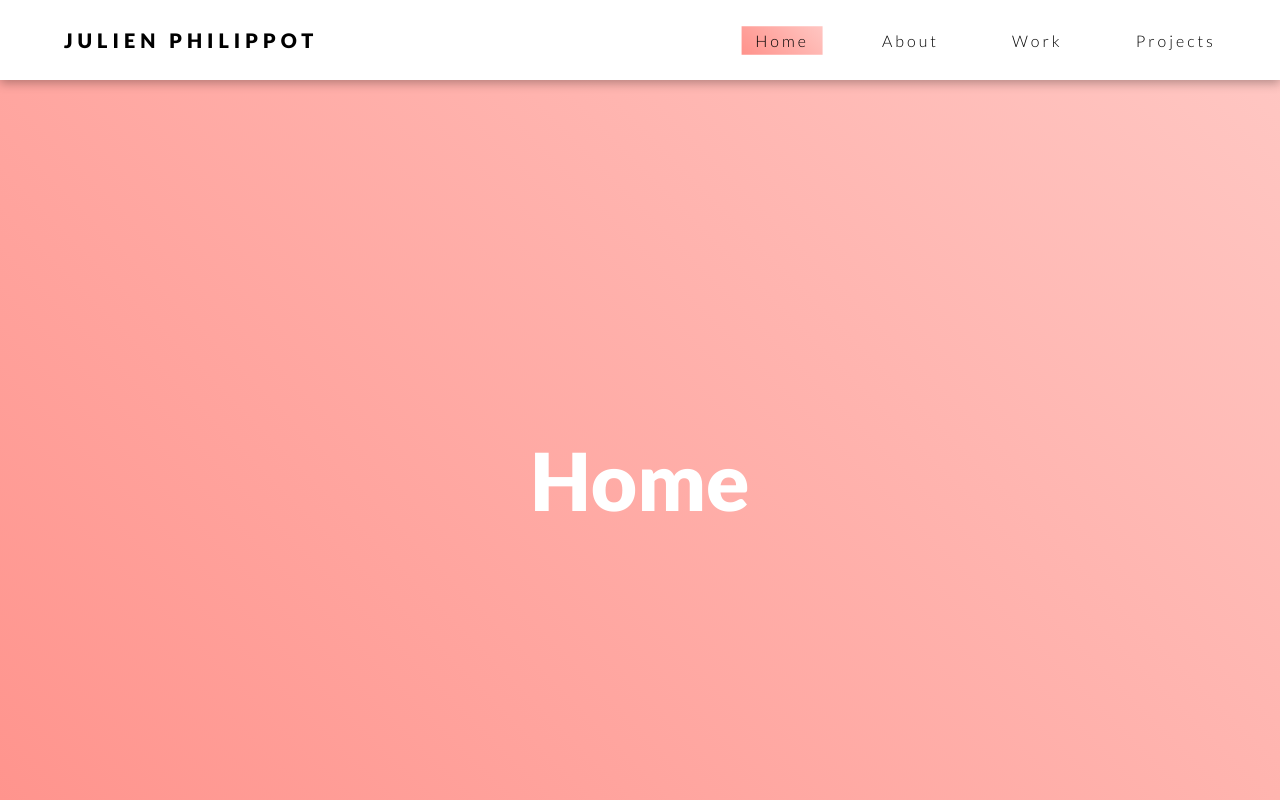
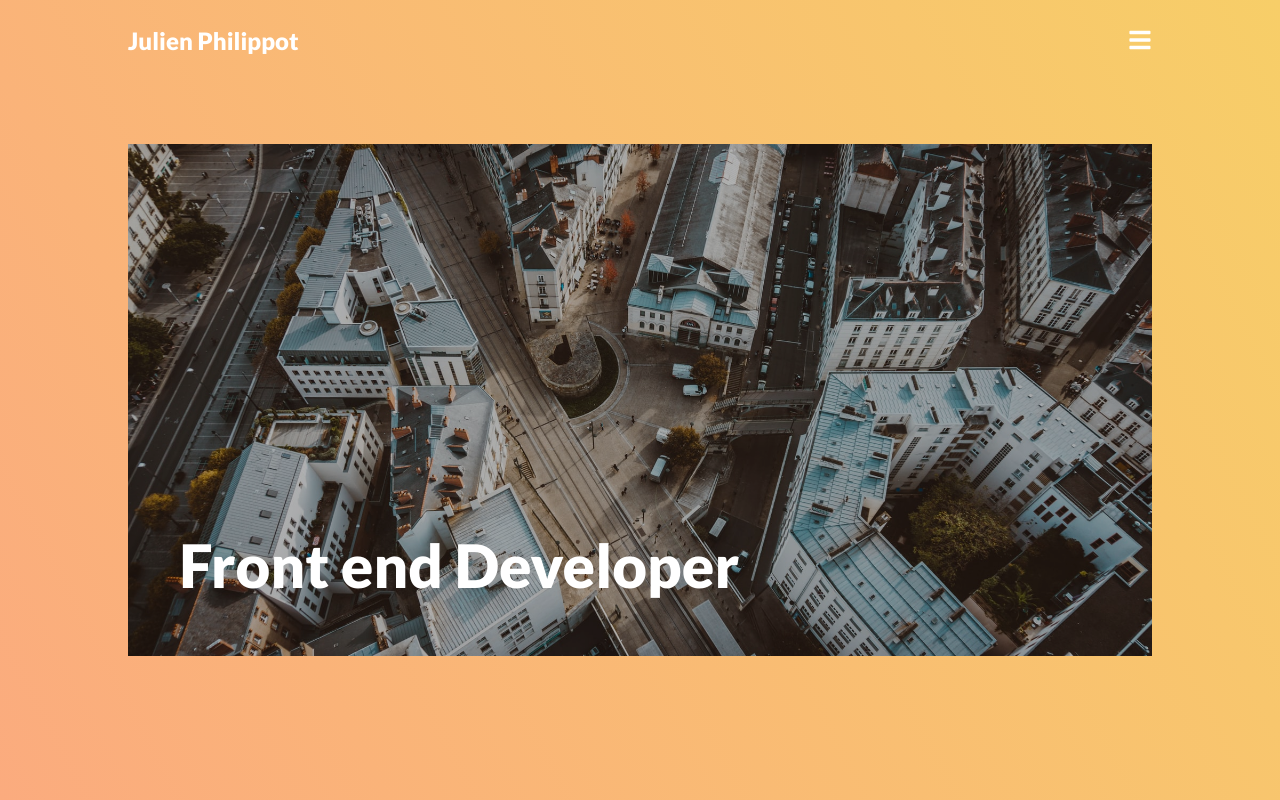
Before and after one commit to JulienPhlpt/Landing-animation, a plain HTML site: page index.html in a window 1280 px wide. Shown: the top 800 px of the page. Drawn offline with nearby package versions, Linux system fonts and the light colour scheme.

Commit message:
Add files via upload

```diff
--- a/app.js
+++ b/app.js
@@ -1,71 +1,25 @@
-// Responsive navbar
-const navSlide = () => {
-  const burger = document.querySelector(".burger");
-  const nav = document.querySelector(".nav-links");
-  const navLinks = document.querySelectorAll(".nav-links li");
+const hero = document.querySelector(".hero");
+const slider = document.querySelector(".slider");
+const logo = document.querySelector("#logo");
+const burger = document.querySelector(".burger");
+const headline = document.querySelector(".headline");
 
-  burger.addEventListener("click", () => {
-    // toggle navigation bar
-    nav.classList.toggle("nav-acvtive");
+const tl = new TimelineMax();
 
-    // Links animation
-    navLinks.forEach((link, index) => {
-      if (link.style.animation) {
-        link.style.animation = "";
-      } else {
-        link.style.animation = `navLinkFade 0.5s ease forwards ${
-          index / 7 + 0.3
-        }s`;
-      }
-    });
-    // Burger animation
-    burger.classList.toggle("toggle");
-  });
-};
-
-// Section highlight
-const gradient = () => {
-  const sections = document.querySelectorAll("section");
-  const bubble = document.querySelector(".bubble");
-  const gradients = [
-    "linear-gradient(45deg, #FF928B, #FFC6C2)",
-    "linear-gradient(45deg, #FEC3A6, #FFE4D7)",
-    "linear-gradient(45deg, #AED1E6, #D0E4F1)",
-    "linear-gradient(45deg, #B7CE63, #C5D883)",
-  ];
-
-  const options = {
-    threshold: 0.7,
-  };
-
-  let observer = new IntersectionObserver(navCheck, options);
-
-  function navCheck(entries) {
-    entries.forEach((entry) => {
-      const className = entry.target.className;
-      const activeAnchor = document.querySelector(`[data-page=${className}]`);
-      const gradientIndex = entry.target.getAttribute("data-index");
-      const coords = activeAnchor.getBoundingClientRect();
-      const directions = {
-        height: coords.height,
-        width: coords.width,
-        top: coords.top,
-        left: coords.left,
-      };
-      if (entry.isIntersecting) {
-        bubble.style.setProperty("left", `${directions.left}px`);
-        bubble.style.setProperty("top", `${directions.top}px`);
-        bubble.style.setProperty("width", `${directions.width}px`);
-        bubble.style.setProperty("height", `${directions.height}px`);
-        bubble.style.background = gradients[gradientIndex];
-      }
-    });
-  }
-
-  sections.forEach((section) => {
-    observer.observe(section);
-  });
-};
-
-navSlide();
-gradient();
+tl.fromTo(hero, 1, { height: "0%" }, { height: "80%", ease: Power2.easeInOut })
+  .fromTo(
+    hero,
+    1.2,
+    { width: "100%" },
+    { width: "80%", ease: Power2.easeInOut }
+  )
+  .fromTo(
+    slider,
+    1.2,
+    { x: "-100%" },
+    { x: "0%", ease: Power2.easeInOut },
+    "-=1.2"
+  )
+  .fromTo(logo, 0.5, { opacity: 0, x: 30 }, { opacity: 1, x: 0 }, "-=0.5")
+  .fromTo(burger, 0.5, { opacity: 0, x: 30 }, { opacity: 1, x: 0 }, "-=0.5")
+  .fromTo(headline, 0.5, { opacity: 0, x: 30 }, { opacity: 1, x: 0 }, "-=0.5");
--- a/index.html
+++ b/index.html
@@ -14,45 +14,20 @@
   <body>
     <header>
       <nav>
-        <div class="logo">
-          <h4>Julien Philippot</h4>
+        <h3 id="logo">Julien Philippot</h3>
+        <img src="images/burger.svg" alt="menu" class="burger" />
+      </nav>
+      <section>
+        <div class="hero">
+          <img src="images/nantes.jpg" alt="nantes" />
+          <h1 class="headline">Front end Developer</h1>
         </div>
-        <ul class="nav-links">
-          <li>
-            <a data-page="home" href="">Home</a>
-          </li>
-          <li>
-            <a data-page="about" href="">About</a>
-          </li>
-          <li>
-            <a data-page="work" href="">Work</a>
-          </li>
-          <li>
-            <a data-page="projects" href="">Projects</a>
-          </li>
-          <li class="bubble"></li>
-        </ul>
-        <div class="burger">
-          <div class="line1"></div>
-          <div class="line2"></div>
-          <div class="line3"></div>
-        </div>
-      </nav>
+      </section>
     </header>
-    <main>
-      <section data-index="0" class="home">
-        <h2>Home</h2>
-      </section>
-      <section data-index="1" class="about">
-        <h2>About</h2>
-      </section>
-      <section data-index="2" class="work">
-        <h2>Work</h2>
-      </section>
-      <section data-index="3" class="projects">
-        <h2>Projects</h2>
-      </section>
-    </main>
+
+    <div class="slider"></div>
+
+    <script src="https://cdnjs.cloudflare.com/ajax/libs/gsap/3.5.1/gsap.min.js"></script>
     <script src="app.js"></script>
   </body>
 </html>
--- a/style.css
+++ b/style.css
@@ -2,159 +2,72 @@
   margin: 0;
   padding: 0;
   box-sizing: border-box;
-}
-body {
-  width: 100vw;
-  font-family: "Lato", sans-serif;
+  font-family: "lato", sans-serif;
 }
 
-/*NAVBAR*/
-header {
-  background-color: white;
-  box-shadow: 0 3px 10px rgba(0, 0, 0, 0.3);
-  position: sticky;
+.slider {
+  position: absolute;
   top: 0;
+  left: 0;
+  width: 100%;
+  height: 100vh;
+  background-image: linear-gradient(62deg, #fbab7e 0%, #f7ce68 100%);
+  z-index: -1;
 }
 
 nav {
-  display: flex;
-  justify-content: space-between;
-  margin: auto;
-  width: 90%;
+  display: grid;
+  grid-template-columns: 10% 1fr 1fr 10%;
+  min-height: 10vh;
+  color: white;
   align-items: center;
-  min-height: 10vh;
 }
 
-.logo {
-  color: black;
-  text-transform: uppercase;
-  letter-spacing: 5px;
-  font-size: 20px;
+#logo {
+  grid-column: 2/3;
+  font-size: 24px;
 }
 
-.nav-links {
-  display: flex;
-  width: 40%;
-  justify-content: space-between;
+.burger {
+  justify-self: end;
 }
 
-.nav-links li {
-  list-style: none;
-}
-
-.nav-links a {
-  color: black;
-  text-decoration: none;
-  font-style: 14px;
-  letter-spacing: 3px;
-}
-
-/*NAVBAR MOBILE*/
-.burger {
-  display: none;
-  cursor: pointer;
-}
-
-.burger div {
-  width: 25px;
-  height: 2px;
-  background: black;
-  margin: 5px;
-  transition: all 0.3s ease;
-}
-
-@media screen and (max-width: 1024px) {
-  .nav-links {
-    display: flex;
-    width: 50%;
-    justify-content: space-around;
-  }
-}
-
-@media screen and (max-width: 768px) {
-  body {
-    overflow: hidden;
-  }
-  .nav-links {
-    position: absolute;
-    right: 0px;
-    top: 10vh;
-    height: 90vh;
-    background: white;
-    display: flex;
-    flex-direction: column;
-    align-items: center;
-    width: 100%;
-    transform: translateX(100%);
-    transition: transform 0.5s ease-in;
-  }
-  .nav-links li {
-    opacity: 0;
-  }
-  .burger {
-    display: block;
-  }
-}
-
-.nav-acvtive {
-  transform: translateX(0%);
-}
-
-@keyframes navLinkFade {
-  from {
-    opacity: 0;
-    transform: translateX(50px);
-  }
-  to {
-    opacity: 1;
-    transform: translate(0px);
-  }
-}
-
-.toggle .line1 {
-  transform: rotate(-45deg) translate(-5px, 5px);
-}
-
-.toggle .line2 {
-  opacity: 0;
-}
-
-.toggle .line3 {
-  transform: rotate(45deg) translate(-5px, -5px);
-}
-
-/*MAIN*/
 section {
-  min-height: 100vh;
   display: flex;
+  height: 80vh;
   justify-content: center;
   align-items: center;
 }
 
-section h2 {
-  font-size: 5rem;
-  color: white;
+.hero {
+  height: 80%;
+  width: 100%;
+  position: relative;
 }
 
-.home {
-  background-image: linear-gradient(45deg, #ff928b, #ffc6c2);
+.hero img {
+  height: 100%;
+  width: 100%;
+  object-fit: cover;
 }
 
-.about {
-  background-image: linear-gradient(45deg, #fec3a6, #ffe4d7);
+.headline {
+  position: absolute;
+  top: 85%;
+  left: 5%;
+  font-size: 60px;
+  transform: translate(-20%, -70%);
+  color: white;
+  z-index: 3;
 }
 
-.work {
-  background-image: linear-gradient(45deg, #aed1e6, #d0e4f1);
+.hero::after {
+  content: "";
+  background: black;
+  width: 100%;
+  height: 100%;
+  position: absolute;
+  top: 0;
+  left: 0;
+  opacity: 0.3;
 }
-
-.projects {
-  background-image: linear-gradient(45deg, #b7ce63, #c5d883);
-}
-.bubble {
-  position: absolute;
-  z-index: -2;
-  background-image: linear-gradient(45deg, #ff928b, #ffc6c2);
-  transform: scaleY(1.5) scaleX(1.5);
-  transition: all 0.5s ease;
-}
```
Also changed, not shown: images/burger.svg (added), images/nantes.jpg (added).
